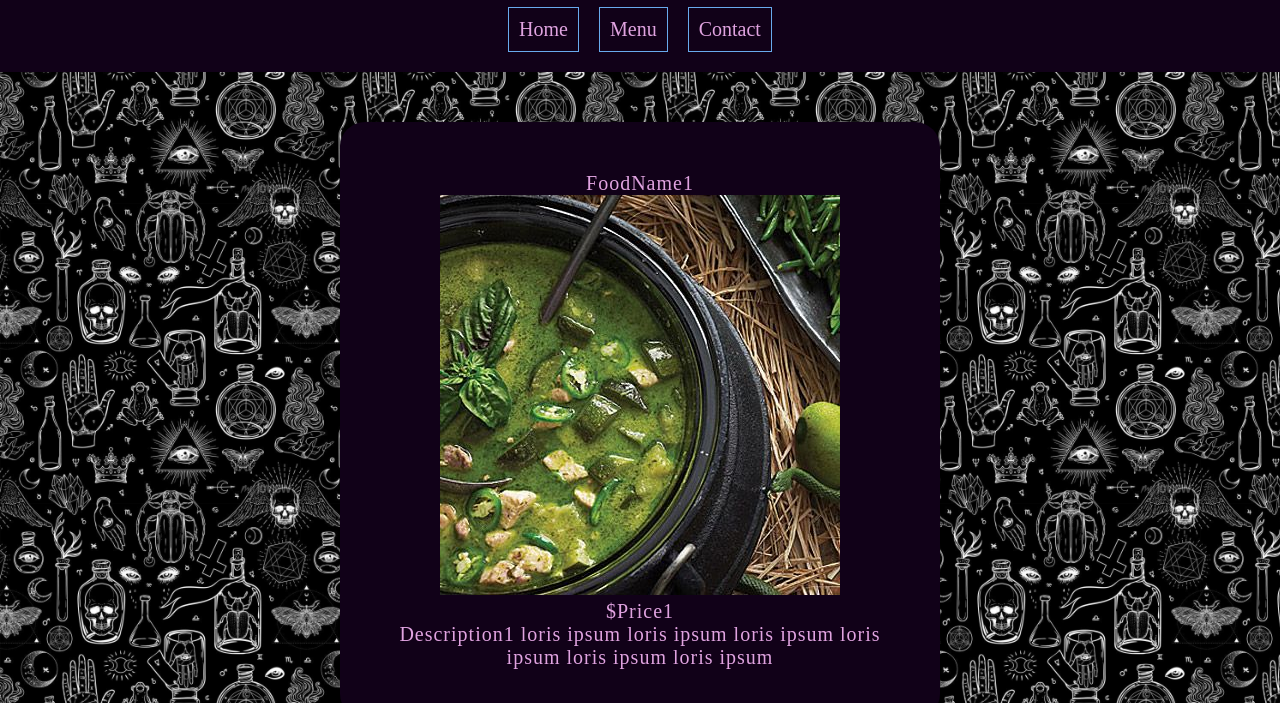
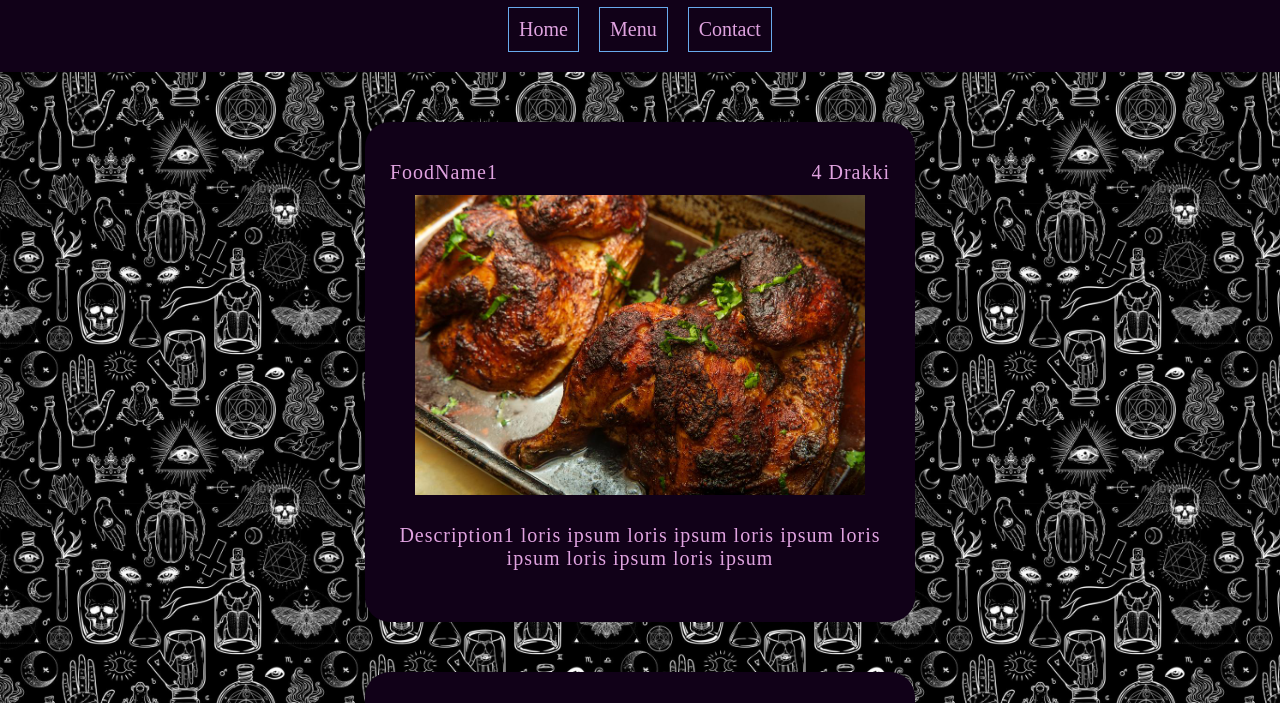
Before and after one commit to matta628/restaurant-page, a website built with webpack: page dist/index.html in a window 1280 px wide. Shown: the part 97-800 px from the top of the page. Built offline with nearby package versions, Linux system fonts and the light colour scheme; a web font is replaced by a local one.

Commit message:
Add different pictures and prices for menu items

```diff
--- a/src/menu.js
+++ b/src/menu.js
@@ -1,4 +1,6 @@
-import FoodImg1 from './cauldron1.jpeg';
+import FoodImg1 from './chicken.jpeg';
+import FoodImg2 from './stew.jpeg';
+import FoodImg3 from './ceviche.jpeg';
 
 class MenuItem {
   constructor(name, img, price, desc) {
@@ -15,26 +17,26 @@ function createMenuObjects() {
   const foodImg1 = new Image();
   foodImg1.src = FoodImg1;
   const foodImg2 = new Image();
-  foodImg2.src = FoodImg1;
+  foodImg2.src = FoodImg2;
   const foodImg3 = new Image();
-  foodImg3.src = FoodImg1;
+  foodImg3.src = FoodImg3;
 
   menuItems.push(new MenuItem(
     'FoodName1',
     foodImg1,
-    '$Price1',
+    '4 Drakki',
     'Description1 loris ipsum loris ipsum loris ipsum loris ipsum loris ipsum loris ipsum',
   ));
   menuItems.push(new MenuItem(
     'FoodName2',
     foodImg2,
-    '$Price2',
+    '8 Drakki',
     'Description2 loris ipsum loris ipsum loris ipsum loris ipsum loris ipsum loris ipsum',
   ));
   menuItems.push(new MenuItem(
     'FoodName3',
     foodImg3,
-    '$Price3',
+    '7 Drakki',
     'Description3 loris ipsum loris ipsum loris ipsum loris ipsum loris ipsum loris ipsum',
   ));
 }
--- a/src/style.css
+++ b/src/style.css
@@ -90,6 +90,40 @@ button {
   border-radius: 25px;
 }
 
+.menu{
+  display: flex;
+  flex-direction: column;
+  gap: 50px;
+}
+
+.menu-item{
+  padding: 25px;
+  display: grid;
+  place-content: center;
+  place-items: center;
+  grid: "name price" 50px
+        "img img" 300px
+        "desc desc" 100px
+        / 1fr 1fr;
+}
+.menu-item-name{
+  grid-area: name;
+  justify-self: left;
+}
+.menu-item-price{
+  grid-area: price;
+  justify-self: right;
+}
+.menu-item-img{
+  grid-area: img;
+}
+.menu-item-img img{
+  height: 300px;
+}
+.menu-item-desc{
+  grid-area: desc;
+}
+
 .contact{
   display: flex;
   flex-direction: column;
```
Also changed, not shown: src/ceviche.jpeg (added), src/chicken.jpeg (added), src/stew.jpeg (added).
